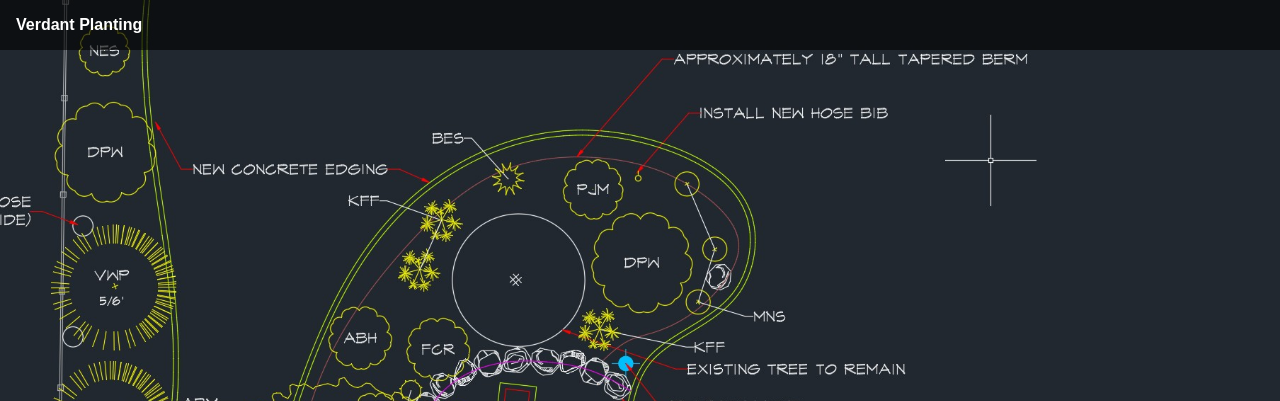
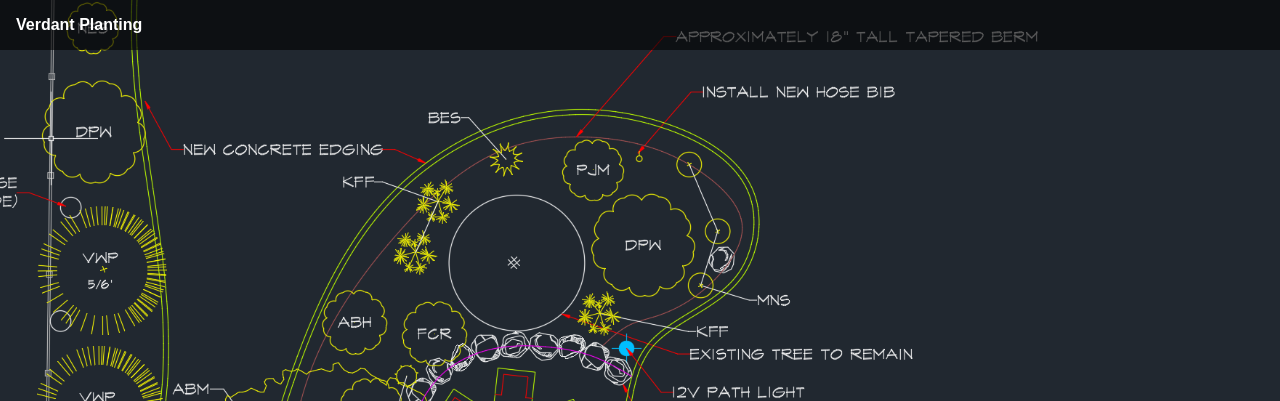
Before and after one commit to MrT2004/MrT2004.github.io, a plain HTML site: page index.html in a window 1280 px wide. Shown: the top 401 px of the page. Drawn offline with Linux system fonts and the light colour scheme.

Commit message:
trying png imagae

```diff
--- a/style.css
+++ b/style.css
@@ -4,7 +4,7 @@ body, html { height:100%; font-family: sans-serif; }
 
 /* Background image on homepage */
 .homepage {
-  background: url('images/background.jpg') no-repeat center center;
+  background: url('images/background.png') no-repeat center center;
   background-size: cover;
   height:100%;
   display: flex;
```
Also changed, not shown: images/background.jpg (deleted), images/background.png (added).
